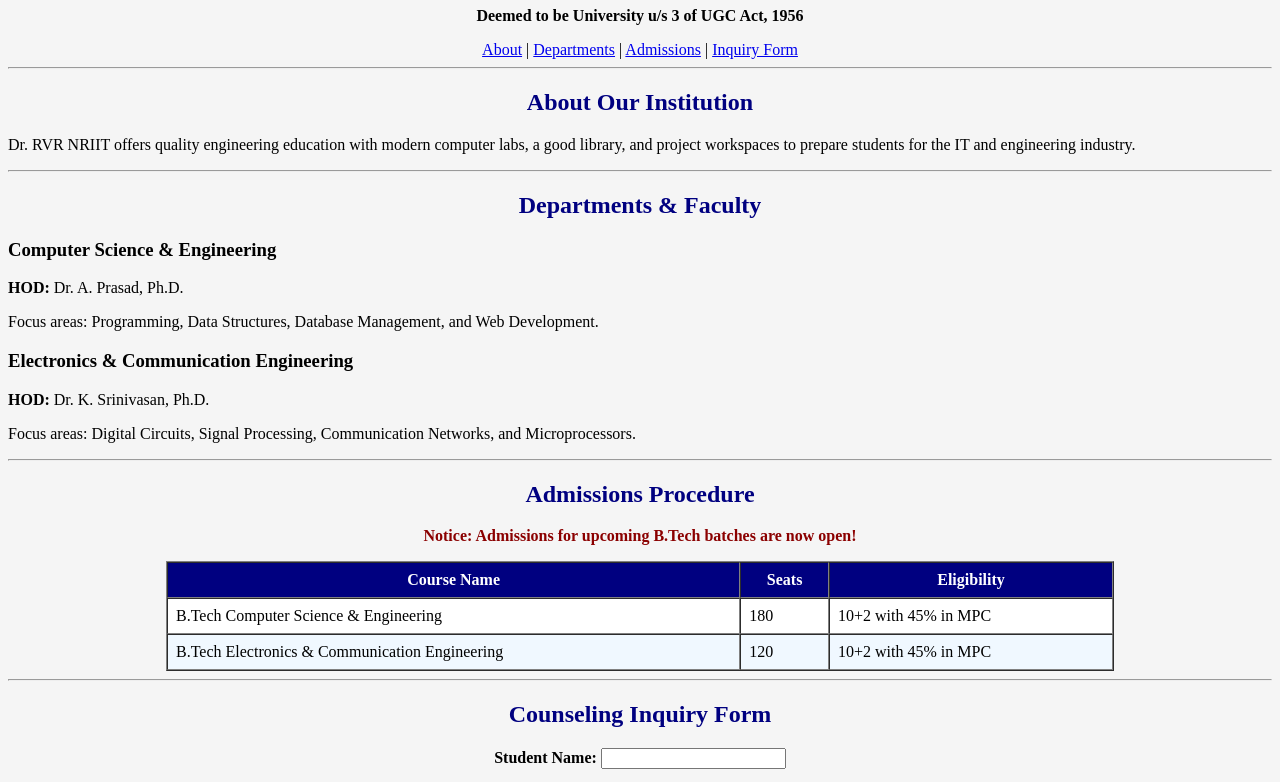
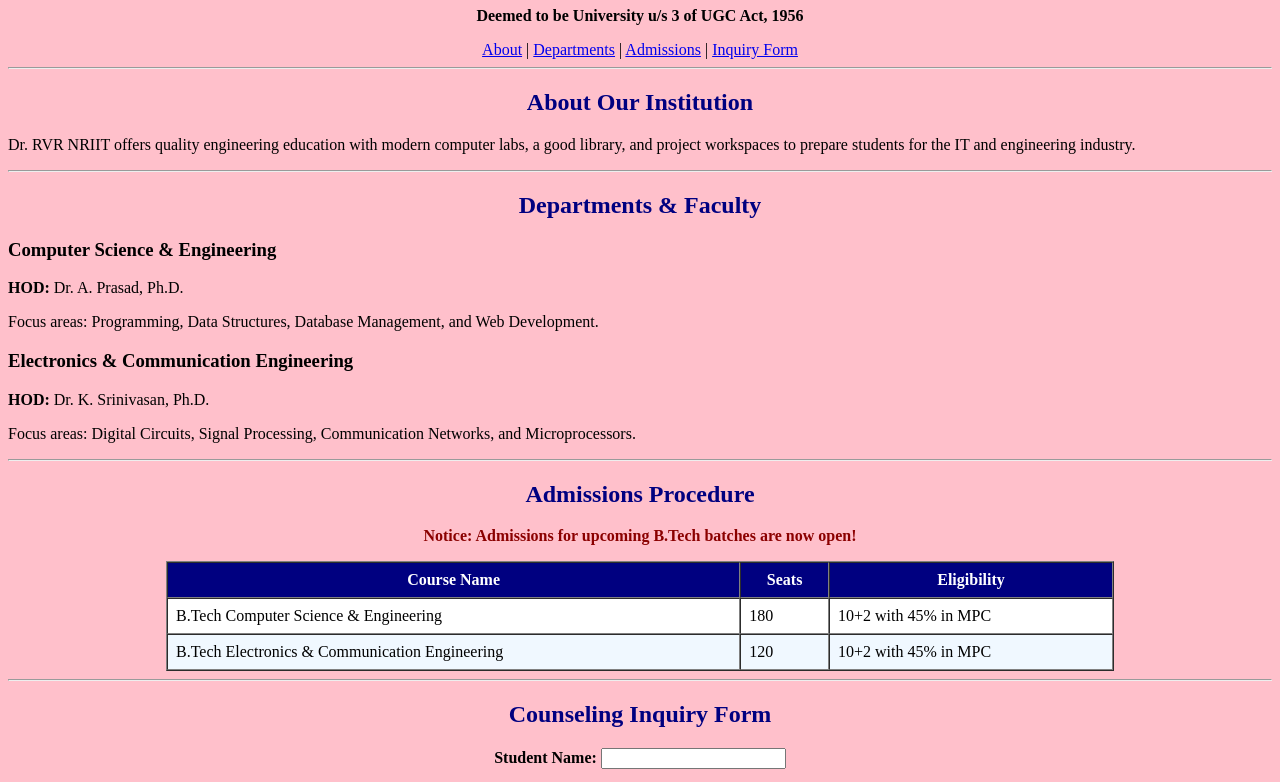
Before and after one commit to Shanmukha88/WD-Activity-Based-Learning, a plain HTML site: page Case study 2 - College Information and Admissions Website.html in a window 1280 px wide. Shown: the part 73-855 px from the top of the page. Drawn offline with Linux system fonts and the light colour scheme.

Commit message:
Update Case study 2 - College Information and Admissions Website.html

```diff
--- a/Case study 2 - College Information and Admissions Website.html
+++ b/Case study 2 - College Information and Admissions Website.html
@@ -4,7 +4,7 @@
     <meta charset="UTF-8">
     <title>College Information & Admissions</title>
 </head>
-<body bgcolor="whitesmoke" text="black">
+<body bgcolor="pink" text="black">
 
     <header align="center">
         <font color="navy">
```
